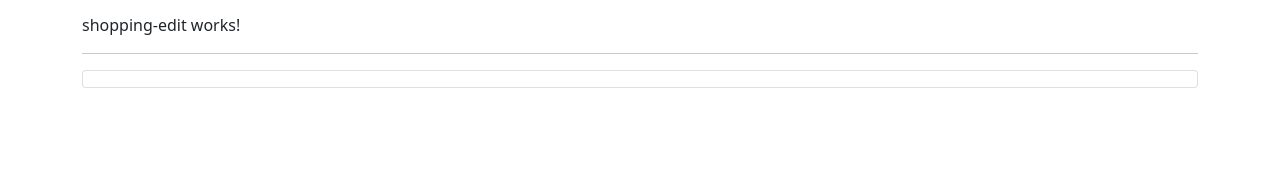
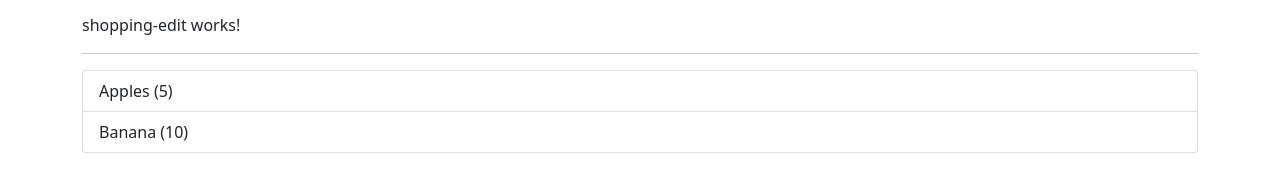
Before and after one commit to mazenaboelanin/recipe-book-shopping-app, an Angular app: page / in a window 1280 px wide. Shown: the part 389-578 px from the top of the page. Built offline with nearby package versions, Linux system fonts and the light colour scheme.

Commit message:
displaying shopping list

```diff
--- a/src/app/shopping-list/shopping-list.component.html
+++ b/src/app/shopping-list/shopping-list.component.html
@@ -3,7 +3,7 @@
         <app-shopping-edit></app-shopping-edit>
         <hr>
         <ul class="list-group">
-            <a href="#" class="list-group-item" style="cursor: pointer;"></a>
+            <a href="#" class="list-group-item" style="cursor: pointer;" *ngFor="let ingredient of ingredients">{{ingredient.name}} ({{ingredient.amount}})</a>
         </ul>
     </div>
 </div>
--- a/src/app/shopping-list/shopping-list.component.ts
+++ b/src/app/shopping-list/shopping-list.component.ts
@@ -1,4 +1,5 @@
 import { Component, OnInit } from '@angular/core';
+import { Ingredient } from '../shared/ingredient.model';
 
 @Component({
   selector: 'app-shopping-list',
@@ -6,7 +7,10 @@ import { Component, OnInit } from '@angular/core';
   styleUrls: ['./shopping-list.component.css']
 })
 export class ShoppingListComponent implements OnInit {
-  ingredients = [];
+  ingredients: Ingredient[] = [
+    new Ingredient('Apples', 5),
+    new Ingredient('Banana', 10)
+  ];
 
   constructor() { }
 
```
